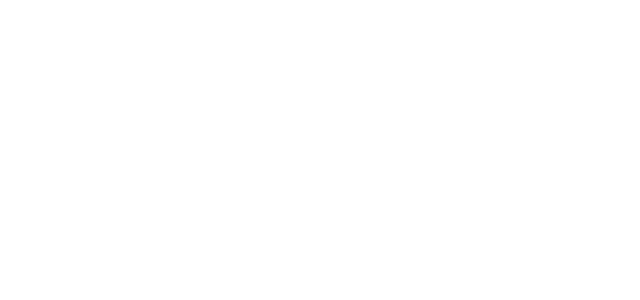
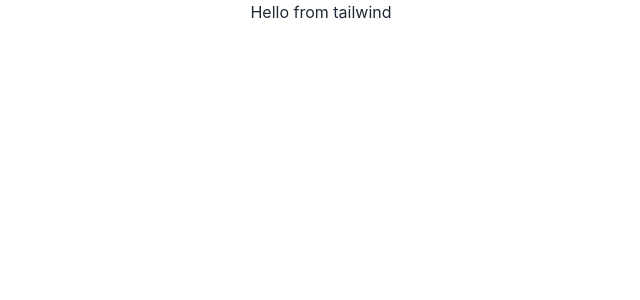
Before and after one commit to faisal-al-fatha/Easy-Gym-Club, a React (Create React App) app: page / in a window 1280 px wide. Shown: the top 300 px of the page, without its empty margins (319-959 px from the left). Built offline with nearby package versions, Linux system fonts and the light colour scheme.

Commit message:
connected tailwind and daisyui

```diff
--- /dev/null
+++ b/postcss.config.js
@@ -0,0 +1,6 @@
+module.exports = {
+  plugins: {
+    tailwindcss: {},
+    autoprefixer: {},
+  },
+}
--- a/src/App.js
+++ b/src/App.js
@@ -1,10 +1,9 @@
-import logo from './logo.svg';
 import './App.css';
 
 function App() {
   return (
     <div className="App">
-
+      <h2>Hello from tailwind</h2>
     </div>
   );
 }
--- a/src/index.css
+++ b/src/index.css
@@ -1,3 +1,7 @@
+@tailwind base;
+@tailwind components;
+@tailwind utilities;
+
 body {
   margin: 0;
   font-family: -apple-system, BlinkMacSystemFont, 'Segoe UI', 'Roboto', 'Oxygen',
--- /dev/null
+++ b/tailwind.config.js
@@ -0,0 +1,10 @@
+/** @type {import('tailwindcss').Config} */
+module.exports = {
+  content: [
+    "./src/**/*.{js,jsx,ts,tsx}",
+  ],
+  theme: {
+    extend: {},
+  },
+  plugins: [require("daisyui")],
+}
```
Also changed, not shown: package.json (+7 -1 lines), src/index.js (+9 -0 lines), 1 other file (tests, documents, lock files or other folders).
